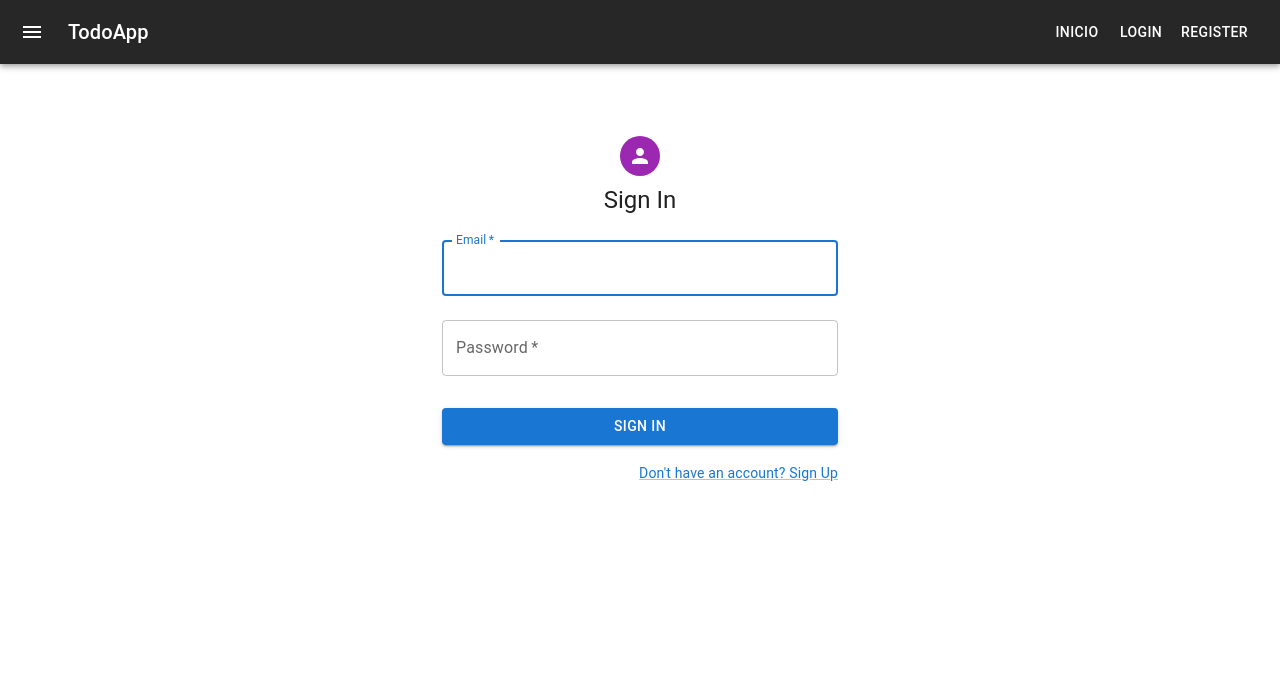
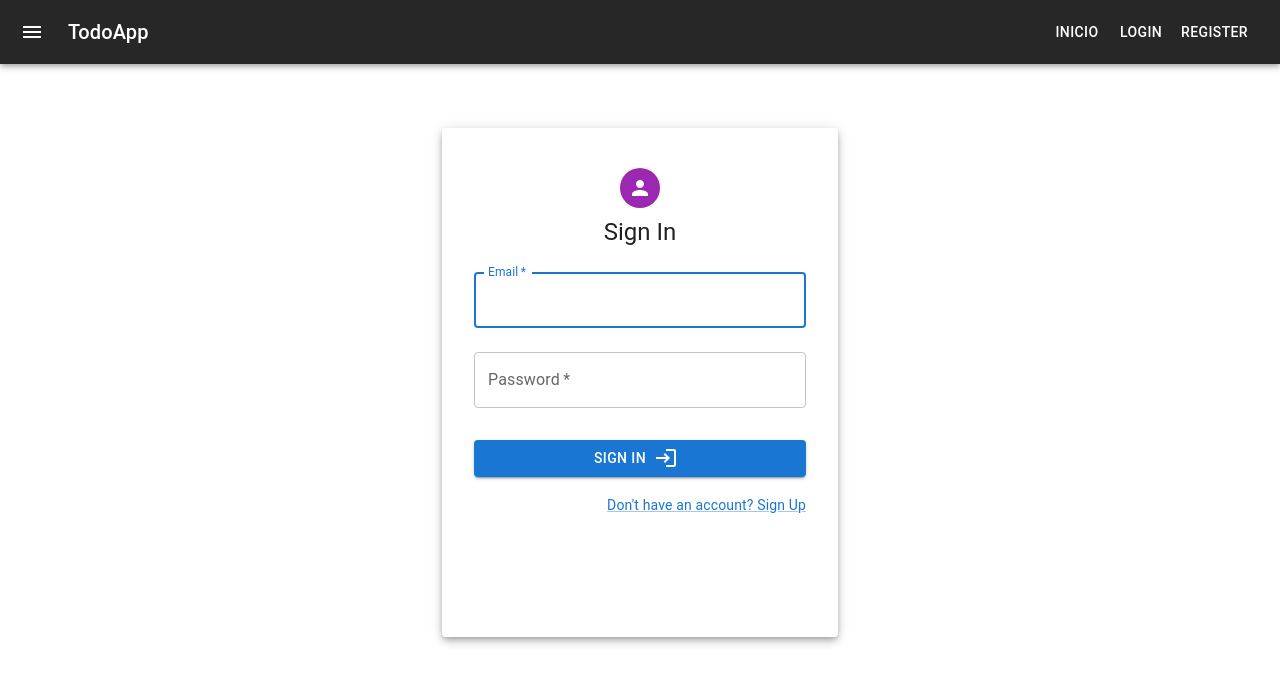
Before and after one commit to UP210878/ProyectoGestionTareas, a React (Create React App) app in the folder frontend/: page /login in a window 1280 px wide. Shown: the top 684 px of the page. Built offline with nearby package versions, Linux system fonts and the light colour scheme.

Commit message:
Login bonito

```diff
--- a/frontend/src/components/Login/Login.js
+++ b/frontend/src/components/Login/Login.js
@@ -1,17 +1,10 @@
 import React, { useState, useContext } from 'react';
 import './Login.css';
-import { useNavigate } from 'react-router-dom';
-import Avatar from '@mui/material/Avatar';
-import Button from '@mui/material/Button';
-import CssBaseline from '@mui/material/CssBaseline';
-import TextField from '@mui/material/TextField';
-import Link from '@mui/material/Link';
-import Grid from '@mui/material/Grid';
-import Box from '@mui/material/Box';
+import { useNavigate, Link as RouterLink } from 'react-router-dom';
 import PersonIcon from '@mui/icons-material/Person';
-import Typography from '@mui/material/Typography';
-import Container from '@mui/material/Container';
+import LoginIcon from '@mui/icons-material/Login';
 import { AuthContext } from '../Common';
+import { Paper, Container, Typography, Box, Grid, Link, TextField, CssBaseline, Button, Avatar} from '@mui/material'
 
 const Login = () => {
   const [email, setEmail] = useState('');
@@ -47,12 +40,15 @@ const Login = () => {
   return (
       <Container component="main" maxWidth="xs">
         <CssBaseline />
+        <Paper elevation={5}>
         <Box
           sx={{
             marginTop: 8,
             display: 'flex',
             flexDirection: 'column',
             alignItems: 'center',
+            padding: 4,
+            paddingBlockEnd: 15,
           }}
         >
           <Avatar sx={{ m: 1, bgcolor: 'secondary.main' }}>
@@ -104,18 +100,20 @@ const Login = () => {
               sx={{ mt: 3, mb: 2 }}
             >
               Sign In
+              <LoginIcon sx={{mx:1}}/>
             </Button>
             <Grid container>
               <Grid item xs>
               </Grid>
               <Grid item>
-                <Link href="/register" variant="body2">
+                <Link component={RouterLink} to="/register" variant="body2">
                   {"Don't have an account? Sign Up"}
                 </Link>
               </Grid>
             </Grid>
           </Box>
         </Box>
+        </Paper>
       </Container>
   );
 };
```
